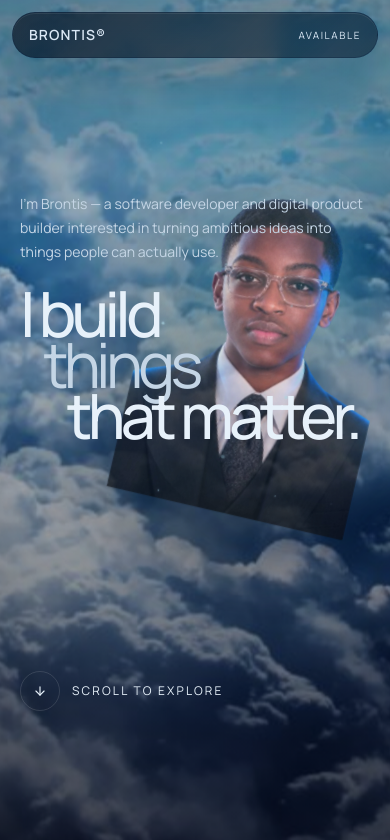
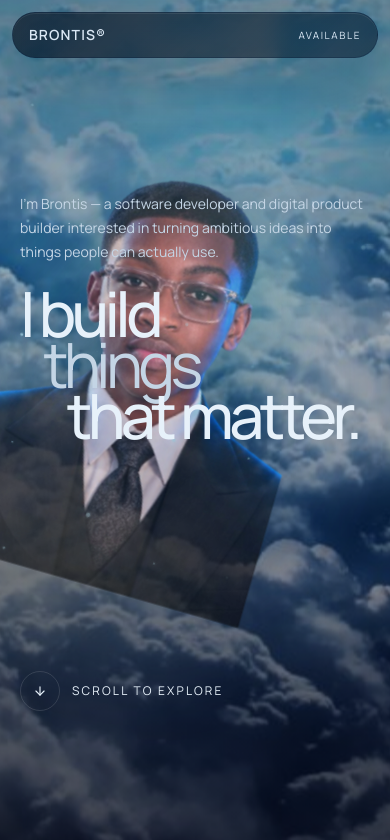
Before and after one commit to Bront888/brontis, a React (Vite) app: page / in a window 390 px wide. Shown: the top 840 px of the page. Built offline with nearby package versions, Linux system fonts and the light colour scheme.

Commit message:
feat: animate portrait across viewport

```diff
--- a/src/App.tsx
+++ b/src/App.tsx
@@ -522,10 +522,10 @@ export default function App() {
 
 function PortraitPresence() {
   const { scrollYProgress } = useScroll();
-  const rotate = useTransform(scrollYProgress, [0, 0.22, 0.52, 0.82, 1], [-5, 3, -4, 7, 13]);
-  const x = useTransform(scrollYProgress, [0, 0.5, 1], ["8vw", "2vw", "-6vw"]);
-  const y = useTransform(scrollYProgress, [0, 0.5, 1], ["2vh", "-2vh", "5vh"]);
-  const scale = useTransform(scrollYProgress, [0, 0.35, 0.75, 1], [0.92, 1, 0.94, 0.86]);
+  const rotate = useTransform(scrollYProgress, [0, 0.2, 0.5, 0.8, 1], [-10, 6, -8, 9, 16]);
+  const x = useTransform(scrollYProgress, [0, 0.45, 1], ["24vw", "0vw", "-32vw"]);
+  const y = useTransform(scrollYProgress, [0, 0.45, 1], ["0vh", "-4vh", "6vh"]);
+  const scale = useTransform(scrollYProgress, [0, 0.35, 0.7, 1], [1.05, 1.16, 1.08, 0.98]);
   const opacity = useTransform(scrollYProgress, [0, 0.16, 0.48, 0.78, 1], [0.72, 0.9, 0.78, 0.88, 0.68]);
   const saturate = useTransform(scrollYProgress, [0, 0.35, 0.7, 1], [0.9, 1.25, 0.8, 1.4]);
   const hue = useTransform(scrollYProgress, [0, 0.5, 1], [0, 10, -12]);
@@ -534,7 +534,7 @@ function PortraitPresence() {
     <div aria-hidden="true" className="pointer-events-none fixed inset-0 z-0 overflow-hidden">
       <motion.div
         style={{ x, y, rotate, scale, opacity, filter: useTransform([saturate, hue], ([sat, hueValue]) => `saturate(${sat}) hue-rotate(${hueValue}deg)` as string) }}
-        className="absolute right-[-10vw] top-[10vh] w-[72vw] max-w-[920px] sm:right-[-8vw] sm:w-[60vw] lg:right-[-3vw] lg:top-[7vh] lg:w-[45vw]"
+        className="absolute right-[-12vw] top-[8vh] w-[82vw] max-w-[1080px] sm:right-[-10vw] sm:w-[68vw] lg:right-[-8vw] lg:top-[5vh] lg:w-[54vw]"
       >
         <div className="portrait-haze absolute -inset-16 rounded-full" />
         <img
```
